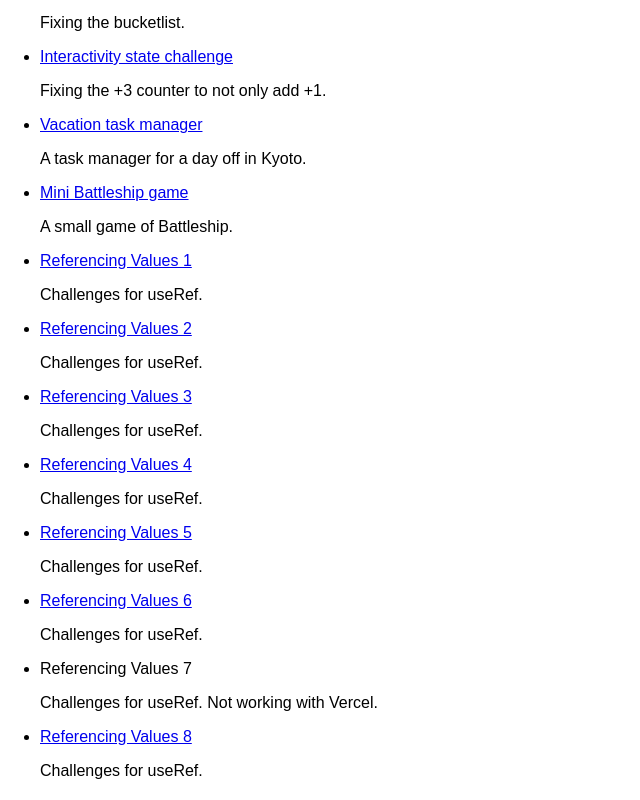
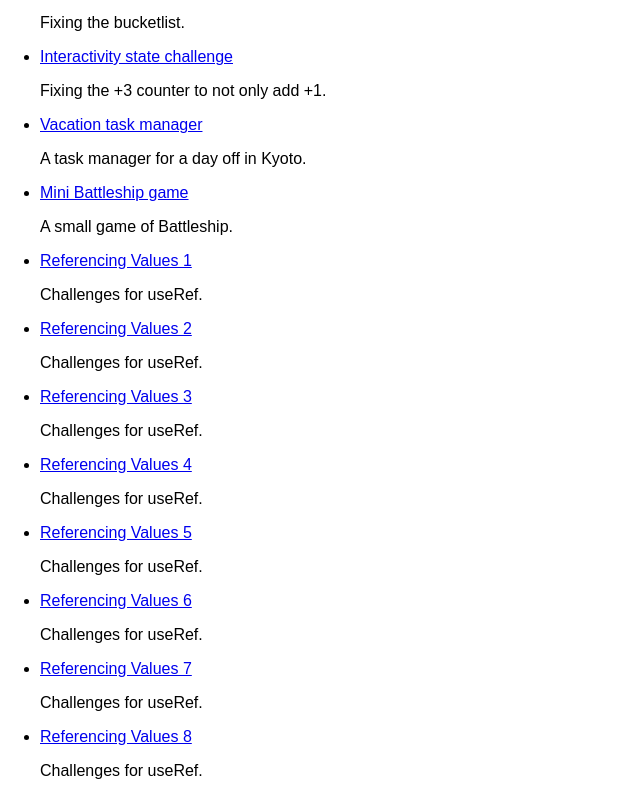
Before and after one commit to Miirten/React-Lessons, a Next.js app in the folder react/: page / in a window 1280 px wide. Shown: the part 456-1256 px from the top of the page, without its empty margins (0-640 px from the left). Built offline with nearby package versions, Linux system fonts and the light colour scheme.

Commit message:
Update page.jsx

```diff
--- a/react/app/page.jsx
+++ b/react/app/page.jsx
@@ -94,8 +94,8 @@ const projects = [
   {
     title: 'Referencing Values 7',
     description:
-      'Challenges for useRef. Not working with Vercel.',
-
+      'Challenges for useRef.',
+    href: '/react_assignment_6_challenges/challenge_7',
   },
   {
     title: 'Referencing Values 8',
```
